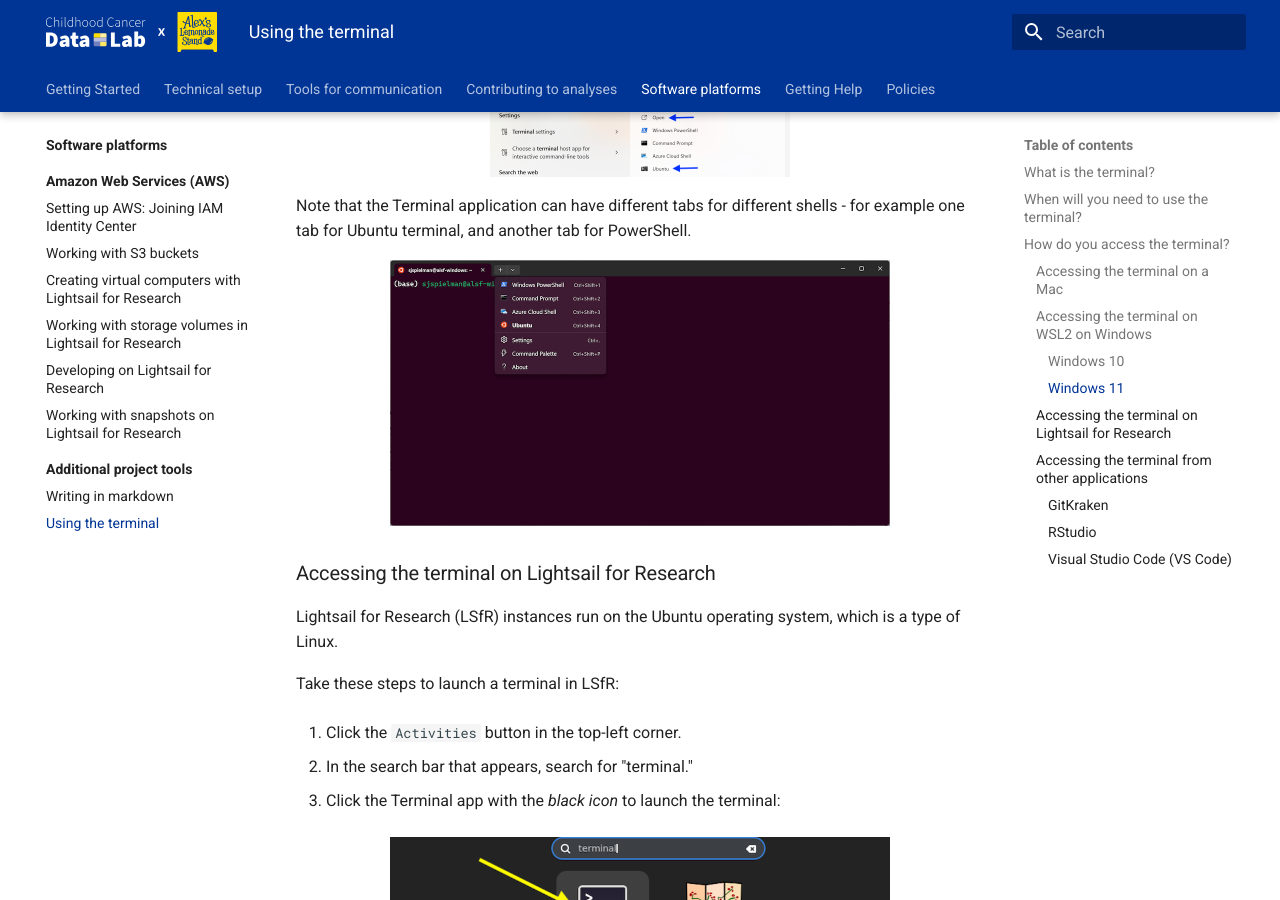
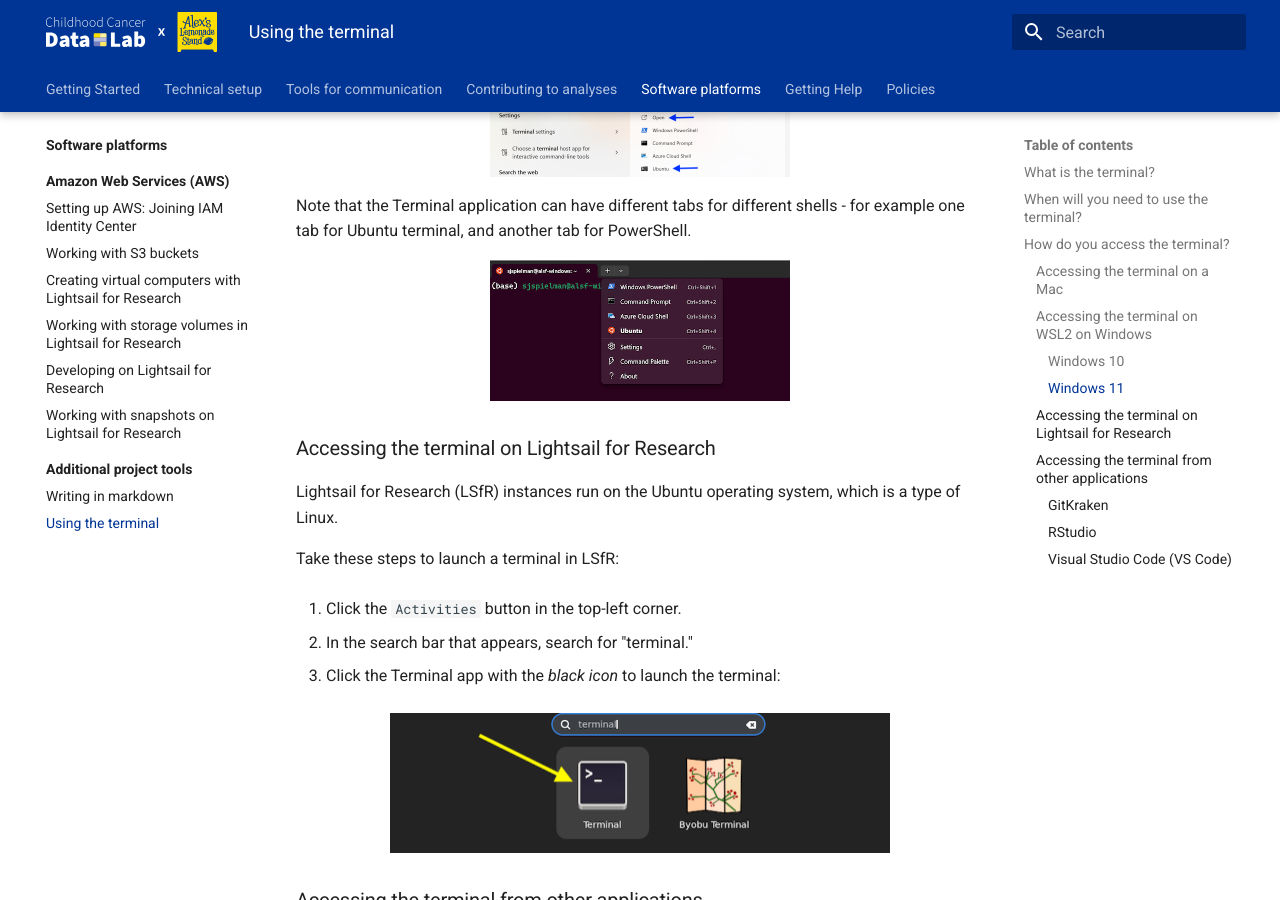
Before and after one commit to AlexsLemonade/OpenScPCA-analysis, an MkDocs documentation site: the page built from docs/software-platforms/general-tools/using-the-terminal.md, in a window 1280 px wide and 900 px high, scrolled down 1921 px. Built offline with MkDocs 1.6.1 and Material for MkDocs 9.7.7, drawn with Linux system fonts in a browser that asks for light colours.

Commit message:
image tweaks

```diff
--- a/docs/software-platforms/general-tools/using-the-terminal.md
+++ b/docs/software-platforms/general-tools/using-the-terminal.md
@@ -74,7 +74,7 @@
 Note that the Terminal application can have different tabs for different shells - for example one tab for Ubuntu terminal, and another tab for PowerShell.
 
 <figure markdown="span">
-    ![Open the Ubuntu Terminal in Windows](../../img/wsl-terminal-tab.png){width="500"}
+    ![Open the Ubuntu Terminal in Windows](../../img/wsl-terminal-tab.png){width="300"}
 </figure>
 
 
```
Also changed, not shown: docs/img/wsl-terminal-tab.png.
